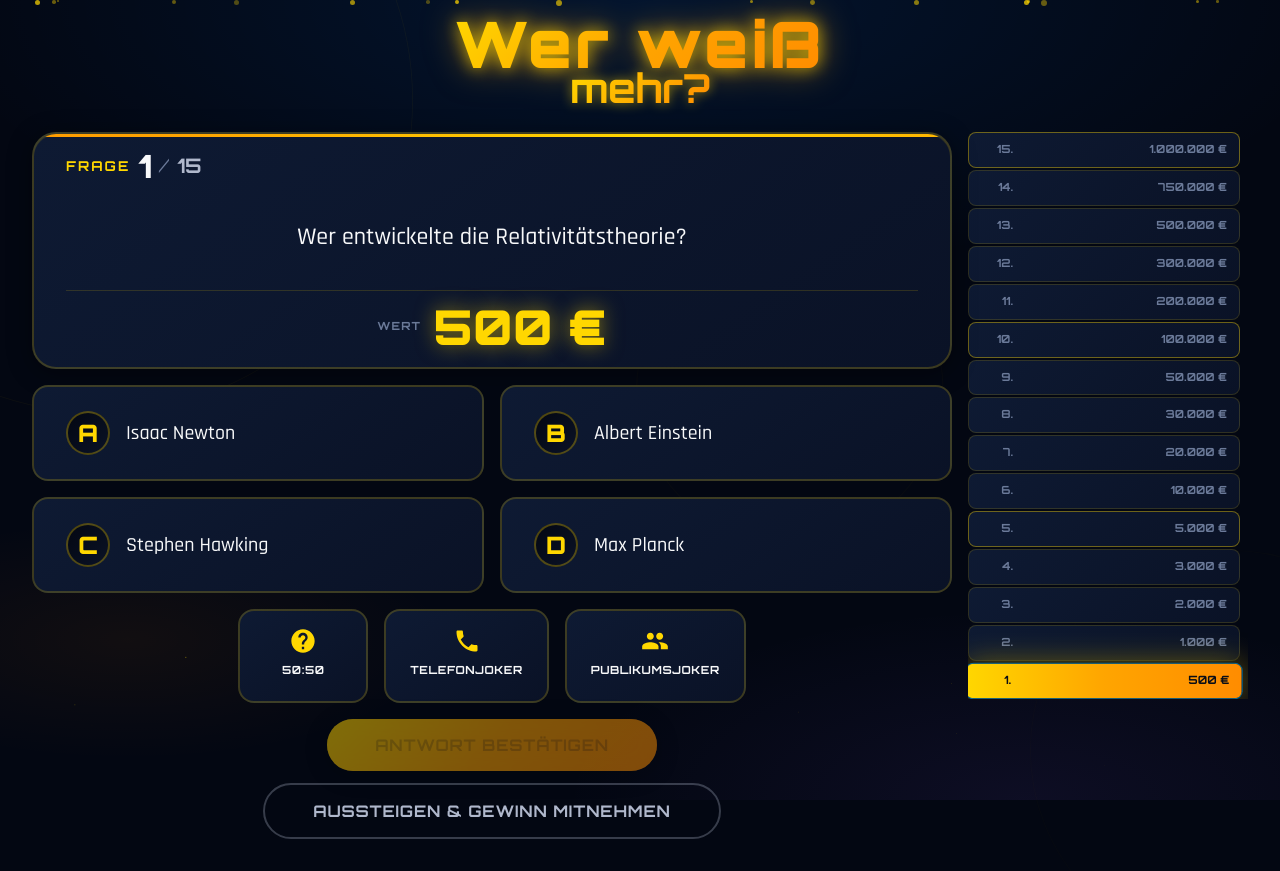
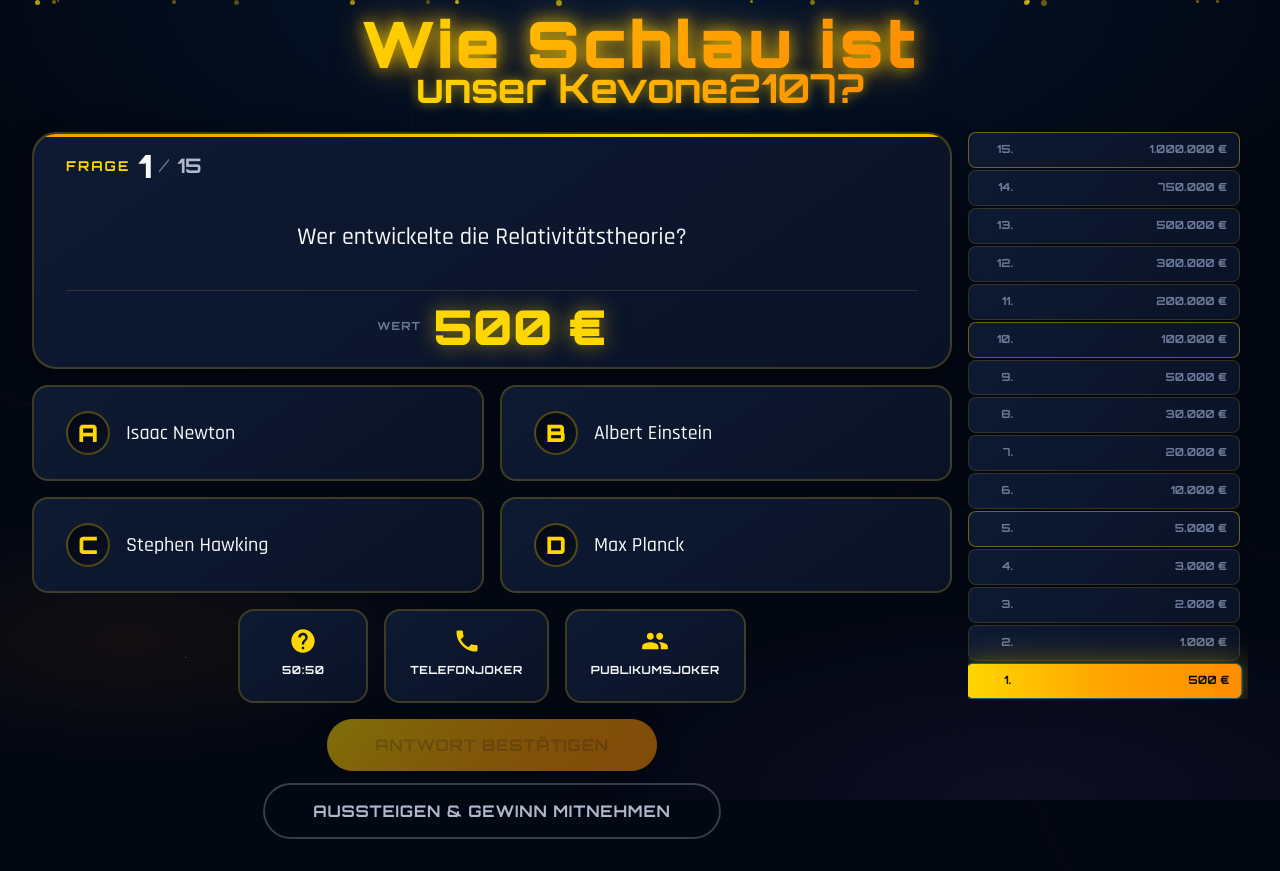
Before and after one commit to derpuderbot/Quiz, a plain HTML site: page index.html in a window 1280 px wide. Drawn offline with Linux system fonts and the light colour scheme.

Commit message:
Update logo text in header

```diff
--- a/index.html
+++ b/index.html
@@ -24,8 +24,8 @@
         <header class="game-header">
             <div class="logo-container">
                 <div class="logo" aria-hidden="true">
-                    <div class="logo-line">Wer weiß</div>
-                    <div class="logo-line logo-small">mehr?</div>
+                    <div class="logo-line">Wie Schlau ist </div>
+                    <div class="logo-line logo-small">unser Kevone2107?</div>
                 </div>
             </div>
         </header>
```
